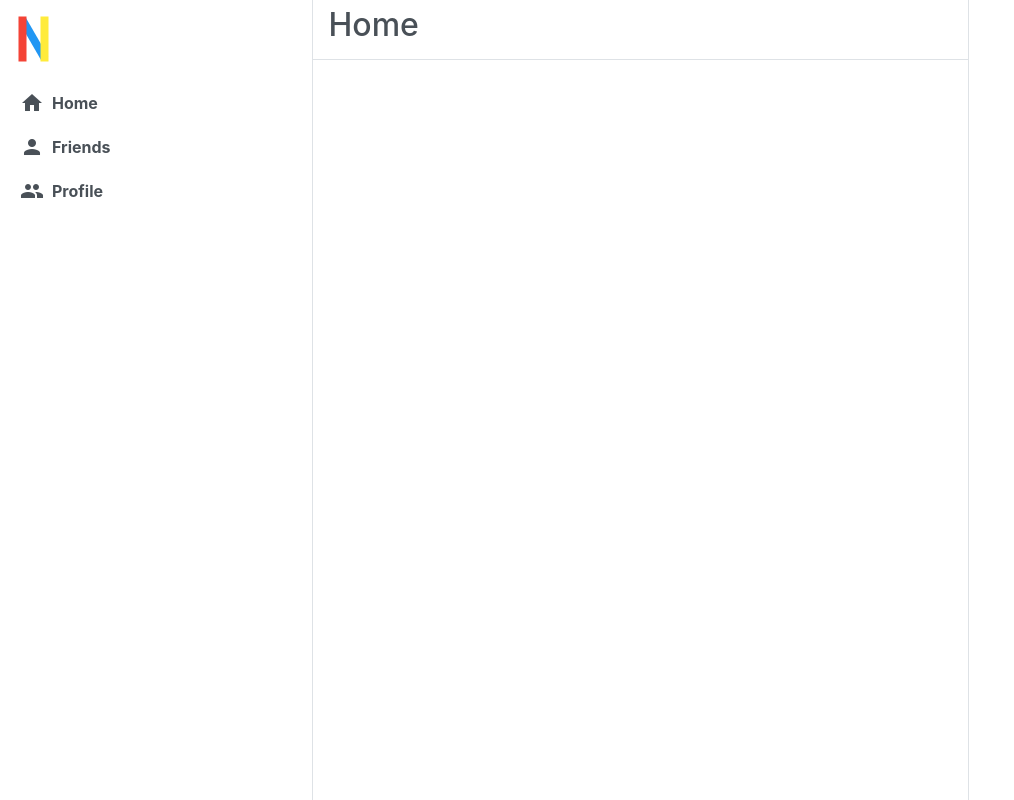
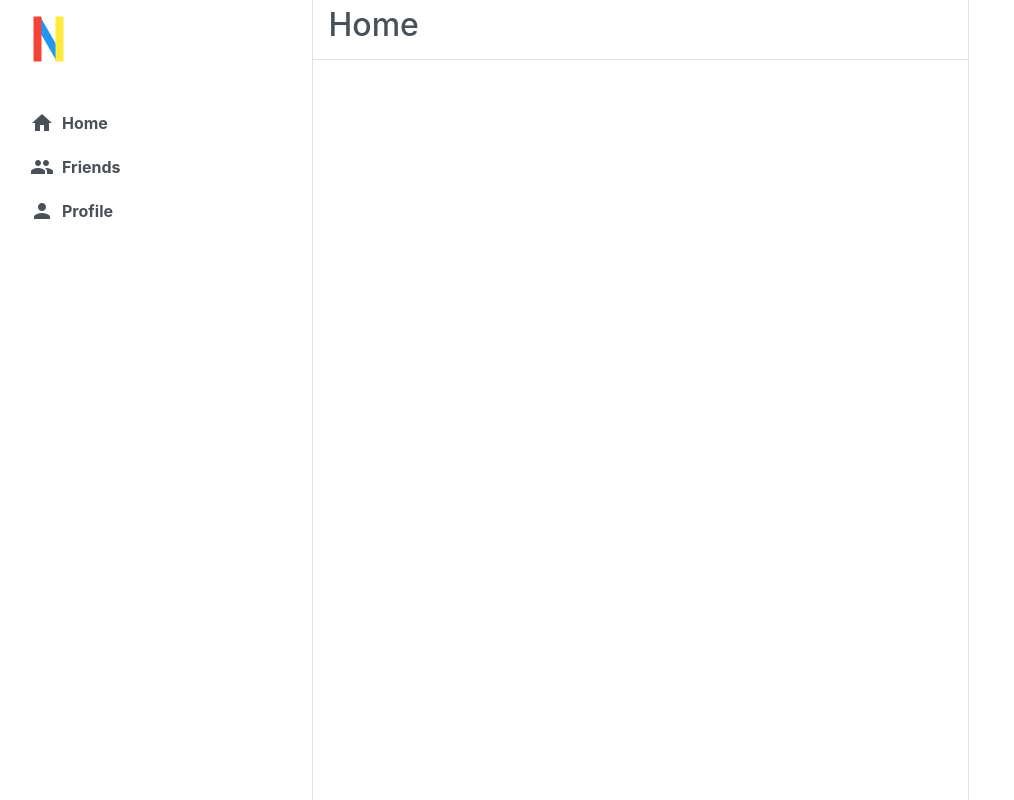
Before and after one commit to danielkanangila/web50-network, a React (Create React App) app in the folder network/static/network/: page / in a window 1280 px wide. Shown: the whole page, without its empty margins (0-1014 px from the left). Built offline with nearby package versions, Linux system fonts and the light colour scheme; sample sign-in values are in the browser's storage.

Commit message:
updated sidebar

```diff
--- a/network/static/network/src/components/Main.js
+++ b/network/static/network/src/components/Main.js
@@ -1,5 +1,5 @@
 import React from "react";
-import { Link } from "react-router-dom";
+import { NavLink } from "react-router-dom";
 
 import AppBar from "../AppBar";
 import Logo from "./Logo";
@@ -13,18 +13,18 @@ const Main = () => {
             <Logo />
           </div>
           <div className="sidebar-nav mt-3">
-            <Link className="sidebar-nav--item" to="/">
+            <NavLink className="sidebar-nav--item" to="/">
               <span class="material-icons mr-2">home</span>
               Home
-            </Link>
-            <Link className="sidebar-nav--item" to="/friends">
+            </NavLink>
+            <NavLink className="sidebar-nav--item" to="/friends">
+              <span class="material-icons mr-2">people</span>
+              Friends
+            </NavLink>
+            <NavLink className="sidebar-nav--item" to="/profile">
               <span class="material-icons mr-2">person</span>
-              Friends
-            </Link>
-            <Link className="sidebar-nav--item" to="/profile">
-              <span class="material-icons mr-2">people</span>
               Profile
-            </Link>
+            </NavLink>
           </div>
         </div>
         <div className="center-content">
--- a/network/static/network/src/index.scss
+++ b/network/static/network/src/index.scss
@@ -45,6 +45,7 @@
 }
 
 .sidebar {
+  padding: 15px;
   &-left {
     height: 100vh;
     border-right: 1px solid $gray-300;
@@ -72,22 +73,23 @@
     height: 65px;
   }
   .logo {
-    top: 35px;
+    top: 20px;
     left: 15px;
   }
   &-nav {
     display: flex;
     flex-direction: column;
-
+    padding: 5px 15px;
     &--item {
       display: flex;
       align-items: center;
-      padding: 10px 35px;
       color: inherit;
       font-weight: $font-weight-bold;
+      width: fit-content;
+      padding: 10px 15px;
       transition: 0.3s;
-      &:hover,
-      .active {
+      border-radius: 25px;
+      &:hover {
         text-decoration: none;
         background-color: $primary;
         color: #fff;
```
